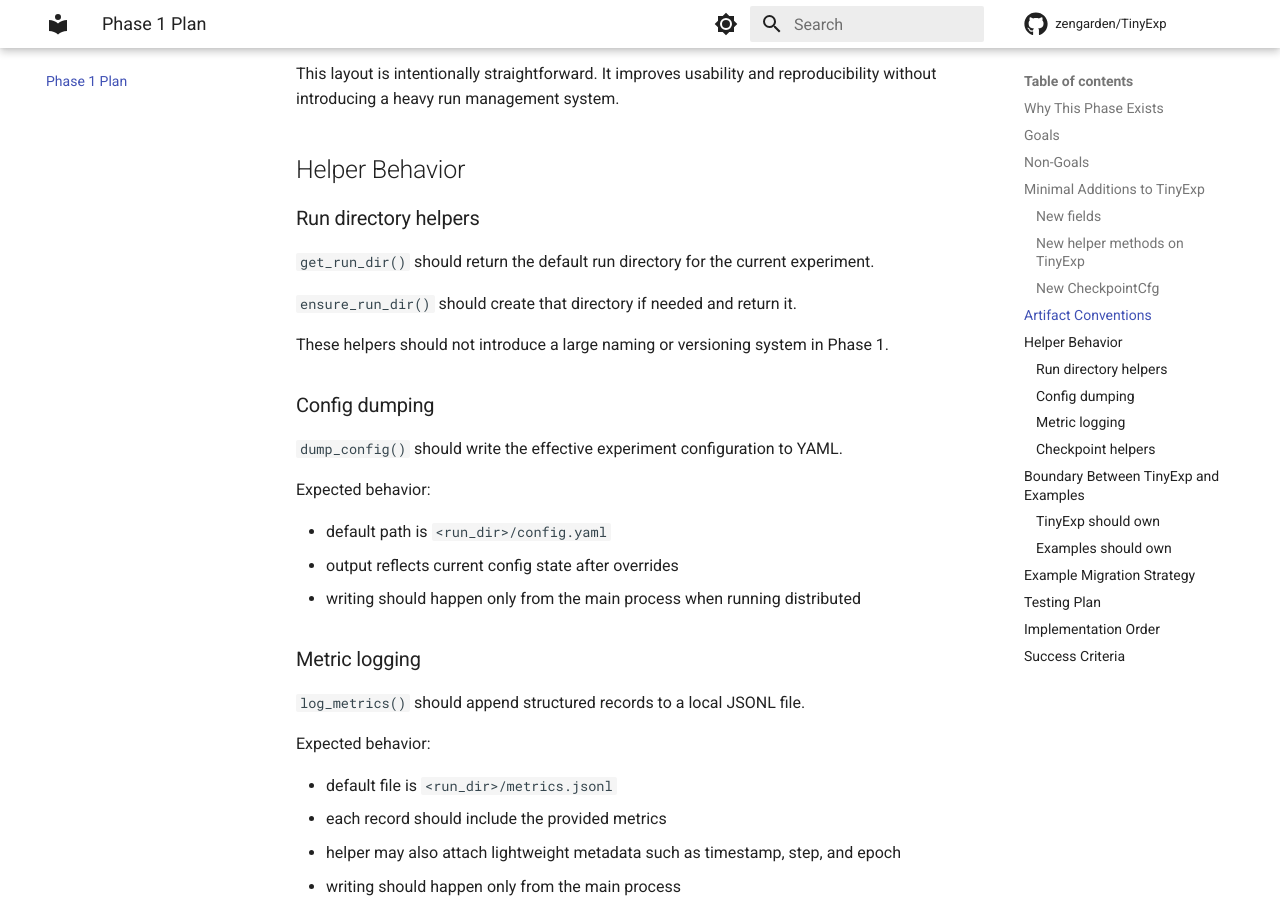
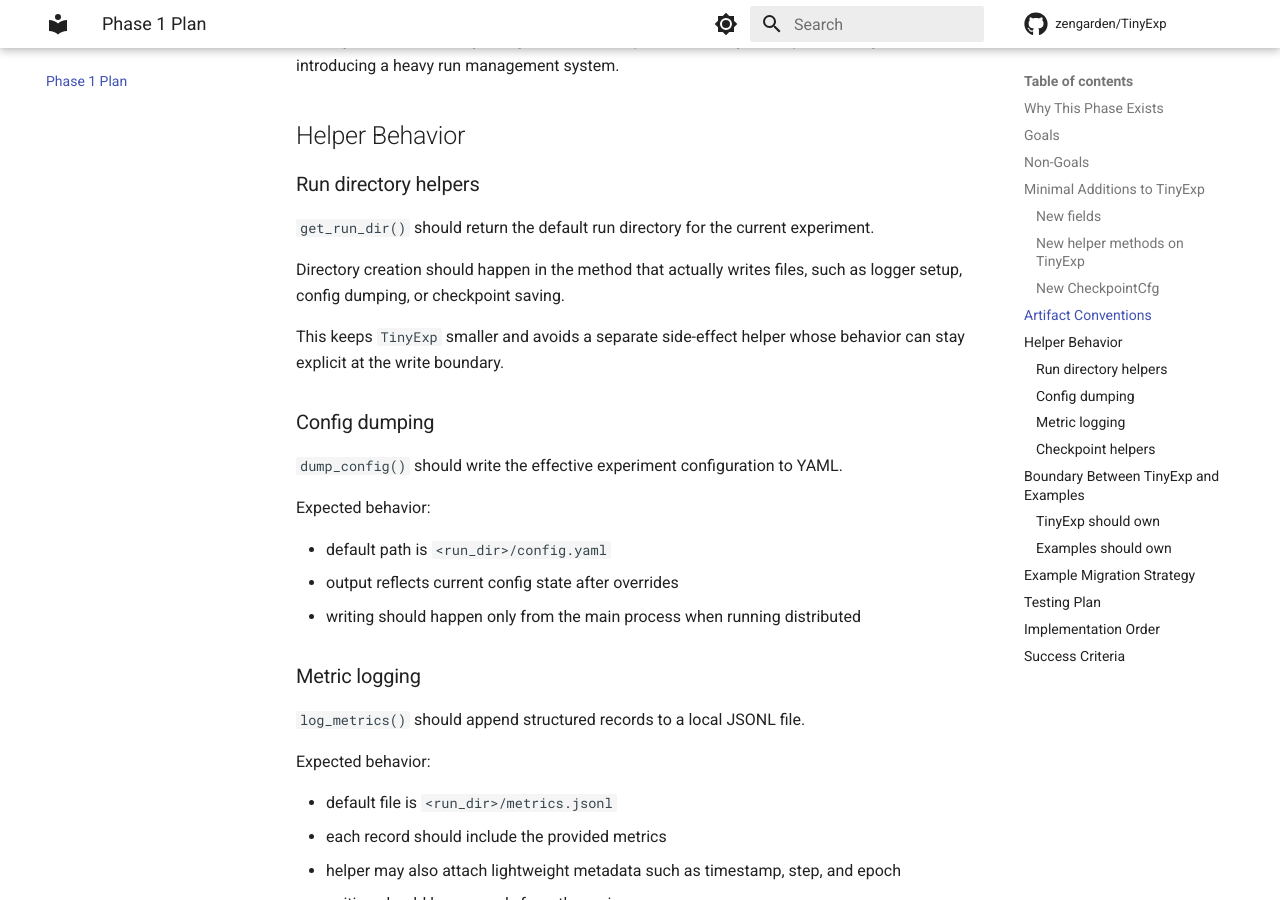
Before and after one commit to HKUST-SAIL/tinyexp, an MkDocs documentation site: the page built from docs/phase1-minimal-helpers.md, in a window 1280 px wide and 900 px high, scrolled down 3314 px. Built offline with MkDocs 1.6.1 and Material for MkDocs 9.7.7, drawn with Linux system fonts in a browser that asks for light colours; comment, search, counter and statistics services are not loaded; some of the changed text lies outside the part shown.

Commit message:
docs: sync phase 1 plans with current helpers

```diff
--- a/docs/phase1-minimal-helpers.md
+++ b/docs/phase1-minimal-helpers.md
@@ -76,7 +76,6 @@ More policy-driven settings should stay in examples unless they prove broadly re
 The following methods are the proposed Phase 1 surface area:
 
 - `get_run_dir() -> str`
-- `ensure_run_dir() -> str`
 - `dump_config(path: str | None = None) -> str`
 - `log_metrics(metrics: dict, *, step: int | None = None, epoch: int | None = None, filename: str = "metrics.jsonl") -> None`
 
@@ -125,9 +124,11 @@ management system.
 
 `get_run_dir()` should return the default run directory for the current experiment.
 
-`ensure_run_dir()` should create that directory if needed and return it.
+Directory creation should happen in the method that actually writes files, such as logger setup,
+config dumping, or checkpoint saving.
 
-These helpers should not introduce a large naming or versioning system in Phase 1.
+This keeps `TinyExp` smaller and avoids a separate side-effect helper whose behavior can stay explicit
+at the write boundary.
 
 ### Config dumping
 
```
Also changed, not shown: docs/phase1-api-draft.md (+2 -8 lines), docs/phase1-file-by-file-plan.md (+1 -5 lines).
